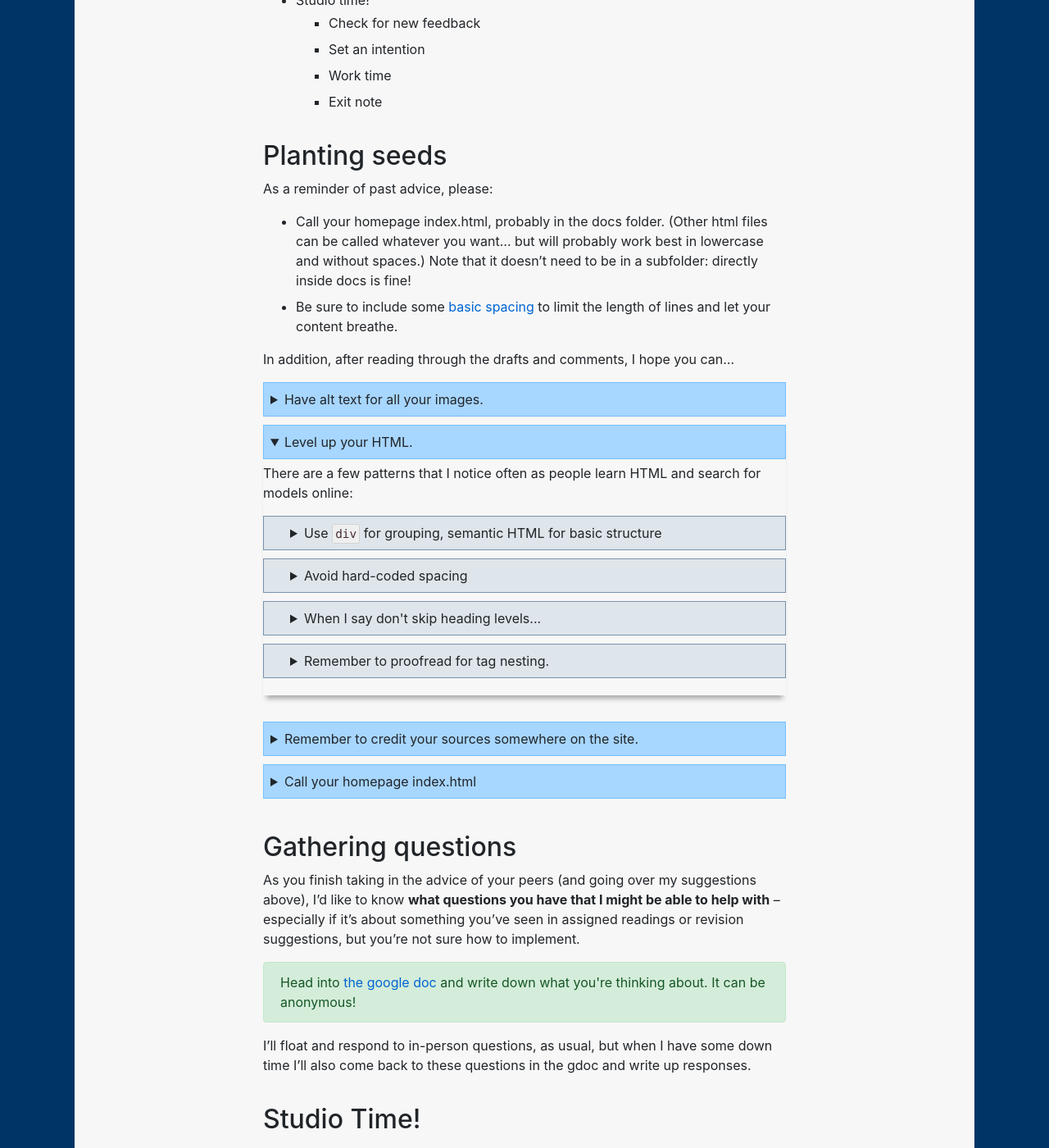
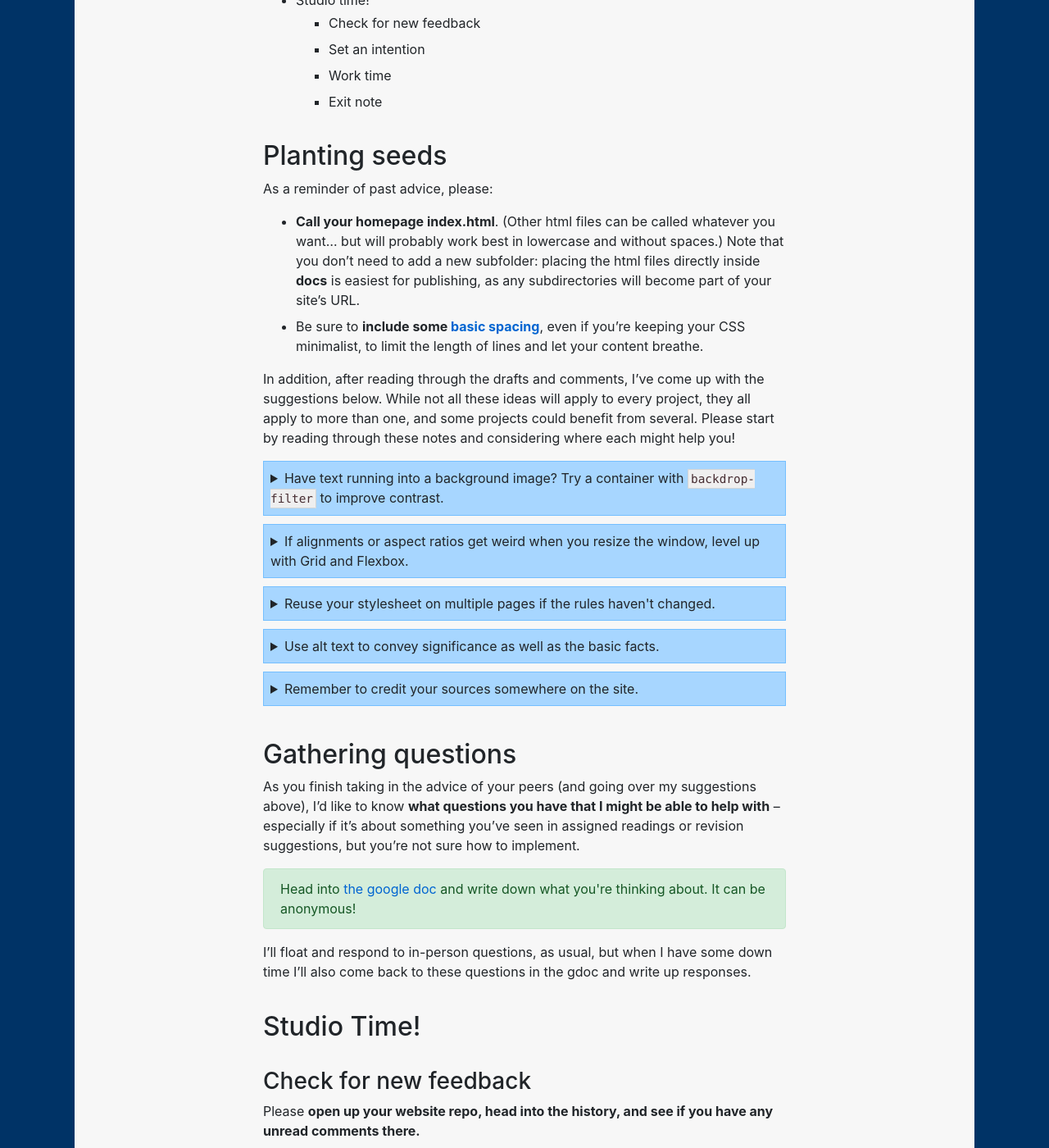
Before and after one commit to benmiller314/cdm2025spring, a Jekyll site: the page built from old-plans/lesson-22.md, in a window 1280 px wide and 1400 px high, scrolled down 450 px. Shown: the whole window at 82% size. Built offline with Jekyll 4.4.1, drawn with Linux system fonts in a browser that asks for light colours; our own code applies the rules of GitHub Pages for plain Markdown files; some of the changed text lies outside the part shown.

Commit message:
update post-workshop studio advice for spring 2025

```diff
--- a/old-plans/lesson-22.md
+++ b/old-plans/lesson-22.md
@@ -18,14 +18,47 @@
 ## Planting seeds
 
 As a reminder of past advice, please:
-* Call your homepage index.html, probably in the docs folder. (Other html files can be called whatever you want... but will probably work best in lowercase and without spaces.) Note that it doesn't need to be in a subfolder: directly inside docs is fine!
-* Be sure to include some [basic spacing](http://jgthms.com/web-design-in-4-minutes) to limit the length of lines and let your content breathe.
+* **Call your homepage index.html**. (Other html files can be called whatever you want... but will probably work best in lowercase and without spaces.) Note that you don't need to add a new subfolder: placing the html files directly inside **docs** is easiest for publishing, as any subdirectories will become part of your site's URL.
+* Be sure to **include some [basic spacing](../plans/lesson-18#:~:text=Done%20with%20content%2C%20ready%20for%20CSS%3F%20Start%20with%20some%20basic%20spacing)**, even if you're keeping your CSS minimalist, to limit the length of lines and let your content breathe.
 
-In addition, after reading through the drafts and comments, I hope you can...
+In addition, after reading through the drafts and comments, I've come up with the suggestions below. While not all these ideas will apply to every project, they all apply to more than one, and some projects could benefit from several. Please start by reading through these notes and considering where each might help you!
 
-<!--
-<details>
-  <summary>Reuse your stylesheet on multiple pages if the rules haven't changed.</summary>
+
+<details><summary>Have text running into a background image? Try a container with <code>backdrop-filter</code> to improve contrast.</summary>
+    <p>To quote <a href="https://developer.mozilla.org/en-US/docs/Web/CSS/backdrop-filter">the MDN documentation</a>, <blockquote>The <strong><code>backdrop-filter</code></strong> CSS property lets you apply graphical effects such as blurring or color shifting to the area behind an element. Because it applies to everything <em>behind</em> the element, to see the effect the element or its background needs to be transparent or partially transparent.</blockquote></p>
+
+    <p>With just two lines of CSS (again, I'm quoting MDN here), you can add a kind of "frosted glass" effect that will help your foreground pop:</p>
+
+    <pre><code class="css">
+.box {
+    background-color: rgb(255 255 255 / 30%);
+        /* note that 30% opacity; some transparency  */
+        /* is required for this effect.              */
+    backdrop-filter: blur(10px);
+}
+    </code></pre>
+
+    <p>Be sure to check out their example at the bottom of the page linked above.</p>
+</details>
+
+<details><summary>If alignments or aspect ratios get weird when you resize the window, level up with Grid and Flexbox.</summary>
+<!-- TO DO: add gifs of these changes -->
+    <p>While the basic starting point for a CSS grid has you declaring an explicit number of columns (and sometimes rows), the implicit grid can be very powerful. Check out <a href="https://gridbyexample.com/examples/example28/">Rachel Andrew's use of auto-fill repeating tracks</a>: with a single line of CSS...</p>
+<pre><code>grid-template-columns: repeat(auto-fill, minmax(200px, 1fr) ) ;</code></pre>
+    <p>... she sets up a flexible number of columns. Instead of warping to get smaller than their preferred size (here, 200px), the items just wrap into the next row, and grow to fill the available space. When the window is wide enough for another 200px item, it automatically rearranges the grid.</p>
+    <p>In that example, each item is just a box, but there's no reason it can't be a <em>flex</em>box or grid itself, and in fact this is a super-common pattern, often called a <a href="https://developer.mozilla.org/en-US/docs/Web/CSS/Layout_cookbook/Card">card layout</a>. A group of divs (the cards) is arranged in a grid, and each inner div (card) will contain an image and some text. With a few quick lines, you can line up the card's content neatly:</p>
+    <pre><code class="css">
+.card {
+    display: flex;
+    justify-content: space-between;
+    align-items: stretch;          /* or center */
+}
+</code></pre>
+    <p>The MDN card layout linked above uses grid for the card, too, so you've got options.</p>
+    <p>P.S. Have different sized images, rather than cards all alike? Try the <a href="https://developer.mozilla.org/en-US/docs/Web/CSS/grid-auto-flow"<code>grid-auto-flow: dense</code></a> property.</p>
+</details>
+
+<details><summary>Reuse your stylesheet on multiple pages if the rules haven't changed.</summary>
   <p>As I noted in response to questions about the baseline call for a "sitewide" stylesheet, it's an important threshold concept of CSS that you can have a single set of rules that are invoked in multiple places. In other words: instead of copying out your rules into a new file for each HTML page, just copy the <code>&lt;link rel="stylesheet" href="styles.css" /&gt;</code> from your first page into the <code>&lt;head&gt;</code> of your second page (and third, and fourth, etc).</p>
   <p>If you do have a style that you want to change – say, a heading size that's bigger on the homepage than on other pages – you can "scope" those rules with descendent selectors. For example: <pre><code class="css">
         body {
@@ -49,38 +82,43 @@ In addition, after reading through the drafts and comments, I hope you can...
         }
       </code></pre>
   </p>
-  <p>That last rule selects <code>h1</code> elements only if they're inside a <code>&lt;body class="home"&gt;</code>. You add the class at the top of the file, and voila! A per-page style within the same sitewide stylesheet.</p>
-</details>
--->
-
-<details><summary>Have alt text for all your images.</summary>
-<p>Text-alternatives, which you add to images using <code>&lt;img alt="text description here" src="path/to/source.jpg"&gt;</code>, are a required element in validated html. They're also really helpful, and not only to blind users: they make the html file more readable on its own, and thus more semantic, and they help you troubleshoot layout when image paths are broken by showing you where each image is trying to appear.</p>
-<p>For more guidance on how to write useful alt text, see <a href="https://webaim.org/techniques/alttext/">https://webaim.org/techniques/alttext/</a>.</p>
+  <p>That last rule selects <code>h1</code> elements only if they're inside a <code>&lt;body class="home"&gt;</code>. You add the class to the opening <code>&lt;body&gt;</code> tag at the top of the file, and voila! A per-page style within a single sitewide stylesheet.</p>
 </details>
 
+<details><summary>Use alt text to convey significance as well as the basic facts.</summary>
+    <p>Text-alternatives, which you add to images using <code>&lt;img alt="text description here" src="path/to/source.jpg"&gt;</code>, are a required element in validated html. They're also really helpful, and not only to blind users: they make the html file more readable on its own, and thus more semantic, and they help you troubleshoot layout when image paths are broken by showing you where each image is trying to appear.</p>
+    <p>But alt text can also be <em>fun</em>: its purpose is to provide a way for more users to experience your site. If the image is there to help us get a sense of <em>you</em>, the words should do the same. If the image is there to add beauty, let your words add beauty; if the image is there to make us smile, relax, laugh, cry, imagine ways you might get us there – at least part of the way – with words.</p>
+    <p>For some inspiring examples of poets having a go at alt text, see the <a href="https://docs.google.com/document/d/15oSMuDX5OnYaJ6ZTe5QVTC2fB7kE-EDY5wPQMmD-3BA/edit?tab=t.0#heading=h.xuogj64mgi96">Alt Text as Poetry Workbook</a> by Bojana Coklyat and Shannon Finnegan. For bad AI-generated alt text accompanied by some inspired textual descriptions of color, see <a href="https://cripritual.com/haagaard/">Alex Haagaard's "Shitty Alt Text" project</a>. For general guidance on how to write useful alt text, including many further links and examples, see <a href="https://www.perkins.org/resource/how-write-alt-text-and-image-descriptions-visually-impaired/">Veronica Lewis's guide for the Perkins School for the Blind</a>. </p>
+</details>
 
-<details open><summary>Level up your HTML.</summary>
+<details><summary>Remember to credit your sources somewhere on the site.</summary>
+  <p>If you're using resources you didn't make yourself, be sure to <em>include enough information to recover where it came from</em>: a direct link to the image and to the specific license (if there is one) is ideal. Creative Commons sources often provide that html for you!</p>
+  <p>Where to put this information? Ideally, somewhere small near the image itself. (There's a semantic html way of doing this with <code>&lt;figure&gt;</code> and <code>&lt;figcaption&gt;</code>, which you may remember from <a href="https://www.internetingishard.netlify.app/html-and-css/semantic-html/#figures-and-captions">the Semantic HTML</a> section of the tutorial. See also <a href="https://www.scottohara.me/blog/2019/01/21/how-do-you-figure.html">this extended discussion of figures, figcaptions, and alt text</a>.)</p>
+  <p>Alternately, you can have a rights page somewhere, or use the site footer – or have a live hyperlink from your site to an external credits.md file in your repo.</p>
+  <div class="alert alert-info"><em>NB: If an image is under copyright, you can still use it if you can make a good case that it's a Fair Use.</em>  See the homework reading after <a href="lesson-04">Lesson 4</a> to review the Four Factors you need to consider.</div>
+</details>
+
+<!-- <details open><summary>Level up your HTML.</summary>
 <p>There are a few patterns that I notice often as people learn HTML and search for models online:</p>
   <details><summary>Use <code>div</code> for grouping, semantic HTML for basic structure</summary>
     <p>When you have divs inside divs inside divs, they all start to flow and meld and it's hard to see what role each thing is actually playing. Sometimes we call this "div soup." To help with that, <em>see whether you can replace some with a more semantic tag</em>: <ul><li>Is that div with one line of text acting like an <code>&lt;h2&gt;</code> (or vice versa)?</li><li> Are those divs wrapping up each of several items, each with a recurring structure like photo / name / description? Maybe they're actually <code>&lt;article&gt;</code>s.</li><li>Is the whole display of articles really a <code>&lt;section&gt;</code>?</li><li>etc</li></ul></p>
-  </details>
-  <details><summary>Avoid hard-coded spacing</summary>
+  </details> -->
+  <!-- <details><summary>Avoid hard-coded spacing</summary>
     <!-- AFTER 2023 SPRING: add note warning against using padding or margin for layout. Padding should be used to adjust the size of individual elements, so that flex or grid can assign the remaining whitespace responsively. Margins should be used to keep adjacent elements (or groups of elements) from crashing into each other. Note that you can also use gap for this purpose, if you're within a grid or flexbox. -->
-    <p>When I say "hard-coded spacing," I mean especially spacing that uses <code>&lt;br/&gt;</code>. That tag is not really for spacing, but rather for creating <em>manual but meaningful line breaks</em>. Think poetry, or maybe a two-part heading where you want to enforce a particular phrasing (e.g. a line break after a colon). A real <code>&lt;br/&gt;</code> should itself be part of your content, a piece of punctuation as much as a comma or period.</p> <p>Instead of hard-coding space after your paragraphs or headers, a better practice is to give them some <code>margin-bottom</code>, which you can also adjust using <code>@media</code> queries if need be. A margin of 1em or slightly more (depending on your <code>line-height</code>) should do the trick.</p>
-  </details>
-  <details><summary>When I say don't skip heading levels...</summary>
+    <!--    <p>When I say "hard-coded spacing," I mean especially spacing that uses <code>&lt;br/&gt;</code>. That tag is not really for spacing, but rather for creating <em>manual but meaningful line breaks</em>. Think poetry, or maybe a two-part heading where you want to enforce a particular phrasing (e.g. a line break after a colon). A real <code>&lt;br/&gt;</code> should itself be part of your content, a piece of punctuation as much as a comma or period.</p> <p>Instead of hard-coding space after your paragraphs or headers, a better practice is to give them some <code>margin-bottom</code>, which you can also adjust using <code>@media</code> queries if need be. A margin of 1em or slightly more (depending on your <code>line-height</code>) should do the trick.</p>
+  </details> -->
+  <!-- <details><summary>When I say don't skip heading levels...</summary>
     <p>Headings like <code>h1</code>, <code>h2</code>, and <code>h3</code> are essentially the outline of your site's content. You should be able to read them to get a stripped-down sense of what the page is about. For screen-readers that read sites out loud to blind or vision-impaired visitors, this outline of headings can be literally the first way the page is presented.</p>
     <p>For that reason, your headings should follow a nested sequence that respects their numbers: the top-level heading on any given page should be an <code>h1</code>, and you shouldn't have any <code>h3</code>'s unless you first proceed through <code>h2</code>. If you like the look of a smaller header, but that would "require" you to skip a level, instead use your browser's inspector to find the current CSS – font size, color, spacing, etc – and copy/paste that into a new rule for the heading level you're actually up to.</p>
     <p>(See the <a href="https://flukeout.github.io/">CSS Diner</a> for tips on limiting the scope of these changes through classes and descendent selectors.)</p>
-  </details>
+  </details> -->
 
-  <details><summary>Remember to proofread for tag nesting.</summary>
+  <!-- <details><summary>Remember to proofread for tag nesting.</summary>
     <p>The <code>&lt;body&gt;</code> should be at the top of the page, but I also know it's often confusing for newcomers to html: many of you are naturally inclined to put your navigation up above the body tag, sometimes in the head and sometimes even above the html tag. I get it: in many contexts, the "body of the page" doesn't include things like headings and menus. And many browsers will be flexible enough to figure out what you mean.</p>
     <p>But properly speaking, the <em>entire</em> rendered content of the page should fall between <code>&lt;body&gt;</code> and <code>&lt;/body&gt;</code>, and <code>&lt;/html&gt;</code> should be the last line in the file with any content. (A blank line after that is fine.)</p>
     <p>An html element that you can use instead of <code>&lt;body&gt;</code> to designate the main area of the page is, appropriately enough, <code>&lt;main&gt;</code>.</p>
-  </details>
+  </details> -->
 
-</details>
 
 <!-- <details><summary>Level up your ordered lists.</summary>
 
@@ -98,19 +136,13 @@ You can also <a href="https://css-tricks.com/almanac/properties/l/list-style">ch
 
 </details> -->
 
-<details><summary>Remember to credit your sources somewhere on the site.</summary>
-  <p>If you're using resources you didn't make yourself, be sure to <em>include enough information to recover where it came from</em>: a direct link to the image and to the specific license (if there is one) is ideal. Creative Commons sources often provide that html for you!</p>
-  <p>Where to put this information? Ideally, somewhere small near the image itself. (There's a semantic html way of doing this with <code>&lt;figure&gt;</code> and <code>&lt;figcaption&gt;</code>, which you may remember from <a href="https://www.internetingishard.netlify.app/html-and-css/semantic-html/#figures-and-captions">the Semantic HTML</a> section of the tutorial. See also <a href="https://www.scottohara.me/blog/2019/01/21/how-do-you-figure.html">this extended discussion of figures, figcaptions, and alt text</a>.)</p>
-  <p>Alternately, you can have a rights page somewhere, or use the site footer – or have a live hyperlink from your site to an external credits.md file in your repo.</p>
-  <div class="alert alert-info"><em>NB: If an image is under copyright, you can still use it if you can make a good case that it's a Fair Use.</em>  See the homework reading after <a href="lesson-04">Lesson 4</a> to review the Four Factors you need to consider.</div>
-</details>
 
-<details>
-<summary>Call your homepage index.html</summary>
+<!-- <details>
+<summary>Call your homepage <strong>index.html</strong></summary>
 <p>When you make your site live through GitHub Pages, the default URL you'll get is https://{username}.github.io/{reponame}. If you open that address, it will display one of two things: index.html or README.md.</p>
 <p>If your index.html file is directly inside your docs folder, you're good to go! But if it's inside a subdirectory, you're going to see the README at that address – which will consist, if you haven't seen this yet, of instructions for how to host your site on GitHub Pages. You can add a subdirectory or alternate filename to the end of the URL, like https://{username}/github.io/{reponame}/website/home.html, but it's a little less convenient.</p>
 <p>So if you haven't yet done so, you probably want to move your files into the docs folder (not a subdirectory), and make sure your home page is called index.html, not home or mysite or welcome.</p>
-</details>
+</details> -->
 
 <!-- Consider titles
 <details>
@@ -142,7 +174,7 @@ A title can provide a context, a clue, a genre, a commentary; it can add an extr
 <!-- Update your README
 <details>
 <summary>Remember to update your README.</summary>
-It should have a brief description of the project, and may I also suggest an active link to your live website, if you have one?
+Each folder in a repository can have one, but the <em>main</em> README.md file is the one at the repository root: that's what visitors will find when they first open your repo. So that's where you should have a brief description of your project... and may I also suggest an active link to your live website, if you have one?
 </details> -->
 
 ## Gathering questions
@@ -174,12 +206,12 @@ As usual, before you start, <a href="http://bit.ly/cdm{{site.course.slugterm}}-n
   </ul>
 Just a sentence or two as a guidepost will give you something to come back to, to reorient, if you find yourself walking in circles or caught in a thicket.
 
-<div class="alert alert-warning">
+<div class="alert alert-success">
 Don't forget to save periodically as you go:
  <ul>
    <li>as an html / css / js file</li>
+   <li>as a screenshot</li>
    <li>as a git commit, saying what you've just achieved</li>
-   <li>as a screenshot</li>
  </ul>
 </div>
 
@@ -193,15 +225,12 @@ Before you leave, as a way for me to check in, I'd like to hear more about what
 
 # Homework for next time
 
+* Continue revising forward on your website, aiming to **push a finished-for-now version by 10pm on Sunday, April 6** so you can submit a reflection to the <a href="{{site.github_url}}/issues">issue queue</a> by **noon on Monday, April 7.** This should include, as usual...
+    - at least 500 words describing the work you did and the design decisions you made
+    - at least two screenshots showing your work in progress
+    - at least one screenshot of feedback that you responded to in revising, and what you did in response
+    - your own assessment of how you met the baseline criteria, as well as aspirational criteria as appropriate
+* The main goal of this deadline is to free you up to begin reflecting on the semester as a whole in our Consolidation/&#8203;Integration unit. That said, one of your possible projects for that unit is to continue working on a previous project.
+    - If you anticipate that you'll want to just carry on with the website, that's fine! Please still turn in a reflection for Monday, noting that you're continuing to revise.
 
-<div class="alert alert-danger">NB: Ben will be traveling next week because of Passover. Tuesday's class and office hours (April 4) will be <strong>fully remote</strong>; Thursday's class and office hours (April 6) are <em>canceled</em>.</div>
-
-* **To access the class Zoom, start on Canvas**: look for the password and link in the blue box.
-
-* In Tuesday's class, which will mostly be studio / Q&A, I'll also make sure everyone knows how to take your site live, so you can show it off to friends and family without requiring them to navigate GitHub. ;¬)
-
-* **Continue revising forward** on your website. The website project and prose reflection will be due **by next Friday (4/7),** incorporating (as usual) images from your feedback and screenshots of your work in progress.
-  - The main goal of this deadline is to free you up to begin reflecting on the semester as a whole in our Consolidation/&#8203;Integration unit. That said, one of your possible projects for that unit is to continue working on a previous project.
-  - If you anticipate that you'll want to just carry on with the website, that's fine! Please try to confirm that with me by Tuesday (4/4).
-
-* Don't forget to **save, commit, and push as you go.**
+* Don't forget to **save, commit, and push as you go!**
```
Also changed, not shown: plans/lesson-21.md (+3 -1 lines).
